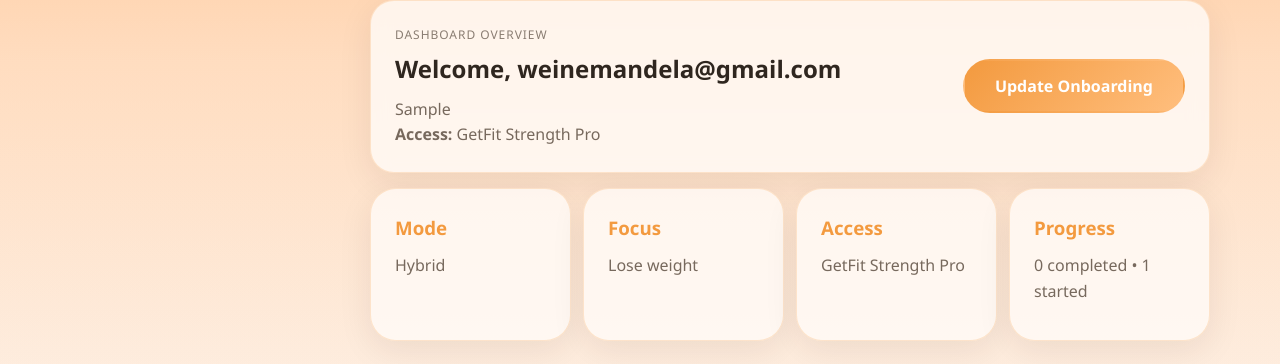
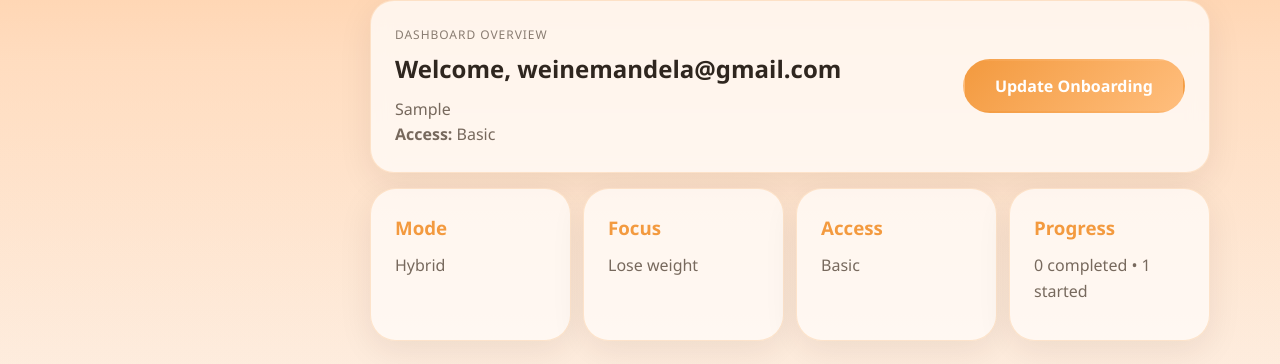
Before and after one commit to wmmandela/Gym_Management_System, a Django app: page /dashboard/hybrid/ in a window 1280 px wide. Shown: the part 249-613 px from the top of the page. Run offline with Django 5.2, Linux system fonts and the light colour scheme; a user stored in the database is signed in; data comes from the database, SQL or seed files in the repository; tables that the repository leaves empty hold one stand-in row (values such as "Sample post"); data that the repository does not hold is empty; some libraries are stand-ins or nearby versions.

Commit message:
fix(access): rename access plans to Basic, Pro, and Elite

```diff
--- a/gym/models.py
+++ b/gym/models.py
@@ -73,9 +73,9 @@ class MemberProfile(models.Model):
     ]
 
     GYM_ACCESS_CHOICES = [
-        ('no_access', 'GetFit Strength Pro'),
-        ('commercial', 'GetFit Cardio Plus'),
-        ('private', 'GetFit Flow Studio'),
+        ('no_access', 'Basic'),
+        ('commercial', 'Pro'),
+        ('private', 'Elite'),
     ]
 
     COACHING_CHOICES = [
--- a/gym/views.py
+++ b/gym/views.py
@@ -539,7 +539,7 @@ def onboarding(request):
         if gym_access not in {'no_access', 'commercial', 'private'}:
             messages.error(
                 request,
-                'Please choose a plan: GetFit Strength Pro, GetFit Cardio Plus, or GetFit Flow Studio.',
+                'Please choose a plan: Basic, Pro, or Elite.',
             )
             return render(request, 'onboarding.html', {'access_value': access_value})
         coaching_from_program = {
--- a/templates/dashboard.html
+++ b/templates/dashboard.html
@@ -58,11 +58,11 @@
                 {% if profile and profile.recommendations %}
                     <p class="dashboard-hero-copy">{{ profile.recommendations }}</p>
                     {% if profile.gym_access == 'private' %}
-                        <p class="dashboard-hero-copy"><strong>Access:</strong> GetFit Flow Studio</p>
+                        <p class="dashboard-hero-copy"><strong>Access:</strong> Elite</p>
                     {% elif profile.gym_access == 'commercial' %}
-                        <p class="dashboard-hero-copy"><strong>Access:</strong> GetFit Cardio Plus</p>
+                        <p class="dashboard-hero-copy"><strong>Access:</strong> Pro</p>
                     {% elif profile.gym_access == 'no_access' %}
-                        <p class="dashboard-hero-copy"><strong>Access:</strong> GetFit Strength Pro</p>
+                        <p class="dashboard-hero-copy"><strong>Access:</strong> Basic</p>
                     {% endif %}
                 {% else %}
                     <p class="dashboard-hero-copy">Complete onboarding to unlock your personalized plan.</p>
@@ -97,11 +97,11 @@
             <div class="glassy-card status-card compact-card hover-lift">
                 <h3>Access</h3>
                 {% if profile and profile.gym_access == 'private' %}
-                    <p>GetFit Flow Studio</p>
+                    <p>Elite</p>
                 {% elif profile and profile.gym_access == 'commercial' %}
-                    <p>GetFit Cardio Plus</p>
+                    <p>Pro</p>
                 {% elif profile and profile.gym_access == 'no_access' %}
-                    <p>GetFit Strength Pro</p>
+                    <p>Basic</p>
                 {% else %}
                     <p>Not selected</p>
                 {% endif %}
--- a/templates/onboarding.html
+++ b/templates/onboarding.html
@@ -230,9 +230,9 @@
                             <label for="gym_access">GetFit Access</label>
                             <select id="gym_access" name="gym_access" required>
                                 <option value="">Select one</option>
-                                <option value="no_access" {% if access_value == 'no_access' %}selected{% endif %}>GetFit Strength Pro</option>
-                                <option value="commercial" {% if access_value == 'commercial' %}selected{% endif %}>GetFit Cardio Plus</option>
-                                <option value="private" {% if access_value == 'private' %}selected{% endif %}>GetFit Flow Studio</option>
+                                <option value="no_access" {% if access_value == 'no_access' %}selected{% endif %}>Basic</option>
+                                <option value="commercial" {% if access_value == 'commercial' %}selected{% endif %}>Pro</option>
+                                <option value="private" {% if access_value == 'private' %}selected{% endif %}>Elite</option>
                             </select>
                         </div>
                     </div>
--- a/templates/self_guided_workout.html
+++ b/templates/self_guided_workout.html
@@ -63,7 +63,7 @@
                         <li><strong>Goal:</strong> {{ workout_context.focus }}</li>
                         <li><strong>Level:</strong> {{ workout_context.level }}</li>
                         <li><strong>Mode:</strong> {{ workout_context.coaching }}</li>
-                        <li><strong>Access:</strong> {% if profile.gym_access == 'private' %}GetFit Flow Studio{% elif profile.gym_access == 'commercial' %}GetFit Cardio Plus{% elif profile.gym_access == 'no_access' %}GetFit Strength Pro{% else %}Not selected{% endif %}</li>
+                        <li><strong>Access:</strong> {% if profile.gym_access == 'private' %}Elite{% elif profile.gym_access == 'commercial' %}Pro{% elif profile.gym_access == 'no_access' %}Basic{% else %}Not selected{% endif %}</li>
                         <li><strong>Duration:</strong> {{ workout_context.estimated_duration }}</li>
                         <li><strong>Calories:</strong> ~{{ workout_context.estimated_calories }} kcal</li>
                     </ul>
--- a/templates/trainer_page.html
+++ b/templates/trainer_page.html
@@ -90,11 +90,11 @@
                                     <span>{{ profile.get_fitness_level_display }}</span>
                                     <span>{{ profile.get_training_type_display }}</span>
                                     {% if profile.gym_access == 'private' %}
-                                        <span>GetFit Flow Studio</span>
+                                        <span>Elite</span>
                                     {% elif profile.gym_access == 'commercial' %}
-                                        <span>GetFit Cardio Plus</span>
+                                        <span>Pro</span>
                                     {% elif profile.gym_access == 'no_access' %}
-                                        <span>GetFit Strength Pro</span>
+                                        <span>Basic</span>
                                     {% endif %}
                                 </div>
                             </div>
```
Also changed, not shown: README.md.
